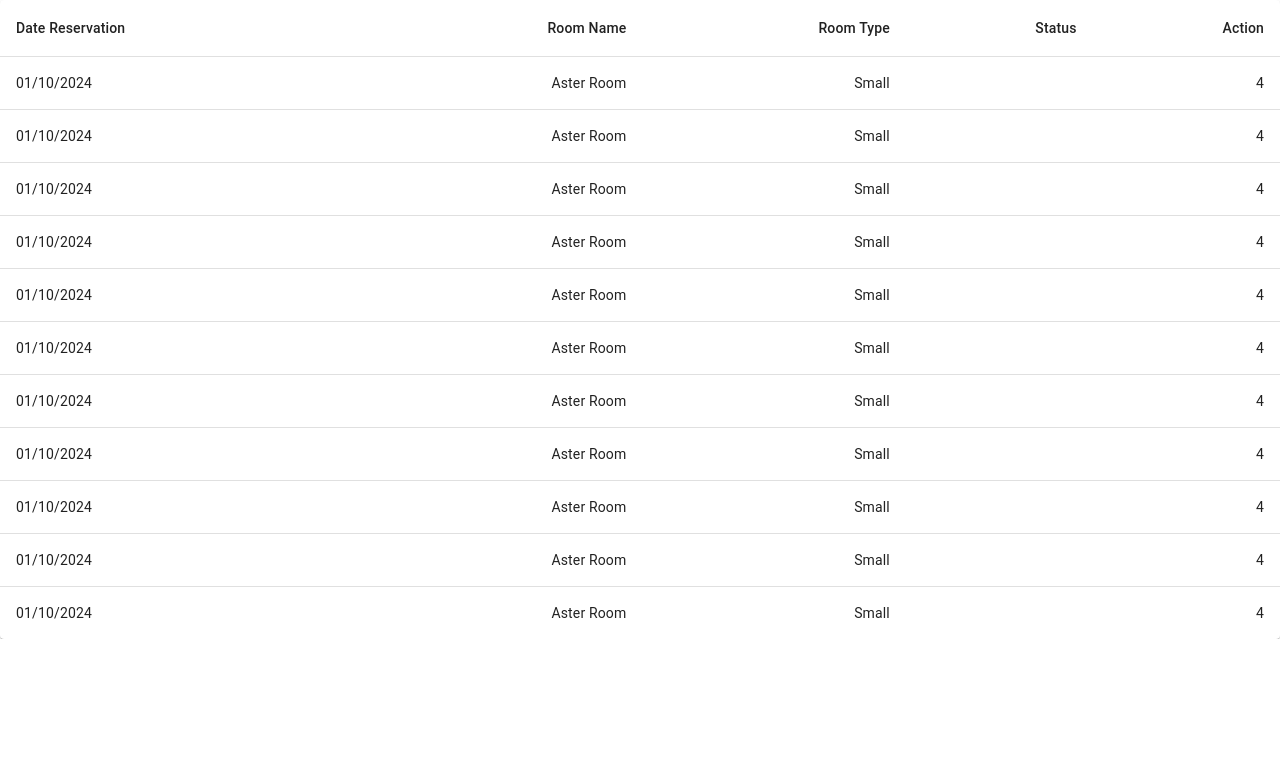
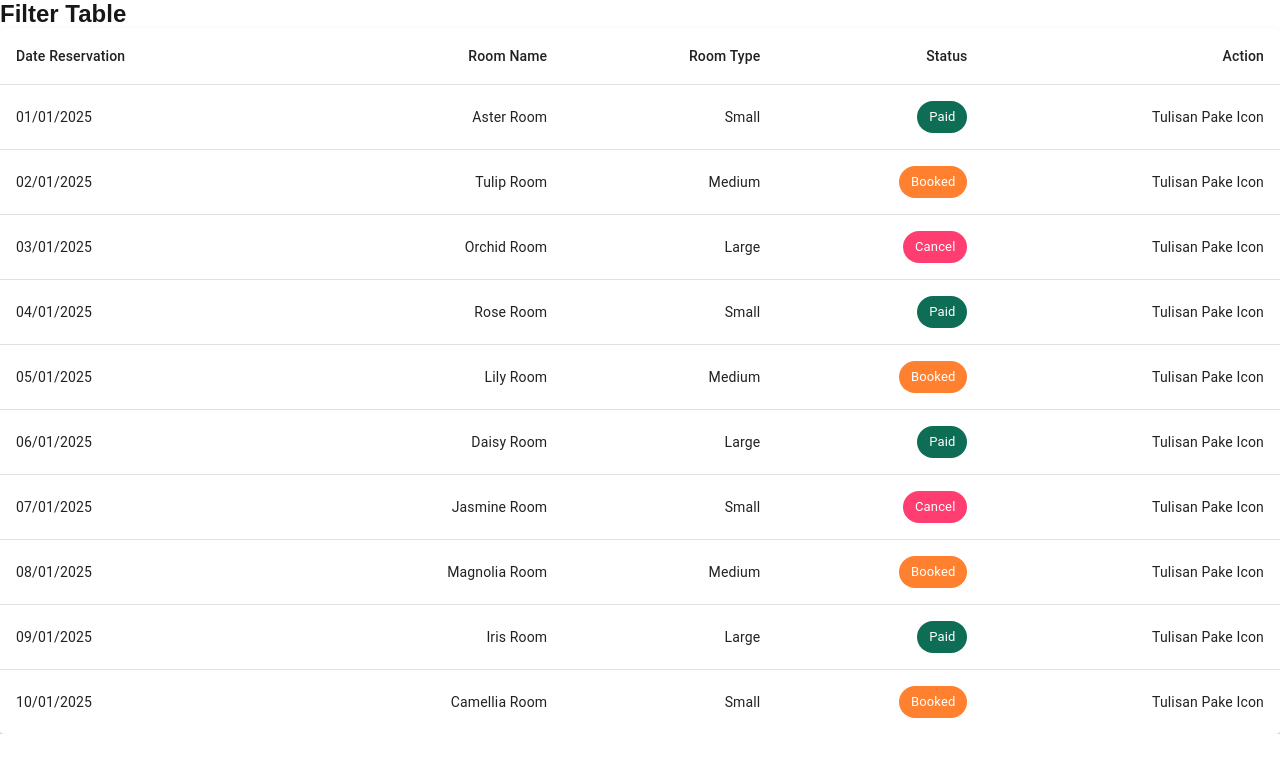
Before and after one commit to jhonrynto/final-project-1, a Next.js app: page /report in a window 1280 px wide. Shown: the top 772 px of the page. Built offline with nearby package versions, Linux system fonts and the light colour scheme.

Commit message:
update page report 1

```diff
--- a/src/app/report/page.jsx
+++ b/src/app/report/page.jsx
@@ -1,33 +1,23 @@
-import * as React from 'react';
-import Table from '@mui/material/Table';
-import TableBody from '@mui/material/TableBody';
-import TableCell from '@mui/material/TableCell';
-import TableContainer from '@mui/material/TableContainer';
-import TableHead from '@mui/material/TableHead';
-import TableRow from '@mui/material/TableRow';
-import Paper from '@mui/material/Paper';
+import * as React from "react";
+import {
+  Table,
+  TableBody,
+  TableContainer,
+  TableHead,
+  TableRow,
+  TableCell,
+  Paper,
+} from "@mui/material";
 
-function createData(name, calories, fat, carbs, protein) {
-  return { name, calories, fat, carbs, protein };
-}
+import { rooms } from "@/data/rooms";
+import ChipCustom from "@/components/ChipCustom";
+import FilterTable from "@/components/FilterTable";
 
-const rows = [
-  createData('01/10/2024', 'Aster Room', 'Small', '', 4.0),
-  createData('01/10/2024', 'Aster Room','Small', '', 4.0),
-  createData('01/10/2024', 'Aster Room','Small', '', 4.0),
-  createData('01/10/2024', 'Aster Room','Small', '', 4.0),
-  createData('01/10/2024', 'Aster Room','Small', '', 4.0),
-  createData('01/10/2024', 'Aster Room','Small', '', 4.0),
-  createData('01/10/2024', 'Aster Room','Small', '', 4.0),
-  createData('01/10/2024', 'Aster Room','Small', '', 4.0),
-  createData('01/10/2024', 'Aster Room','Small', '', 4.0),
-  createData('01/10/2024', 'Aster Room','Small', '', 4.0),
-  createData('01/10/2024', 'Aster Room','Small', '', 4.0),
-//   createData('Eclair', 262, 16.0, 24, 6.0),
-];
 
 export default function BasicTable() {
   return (
+    <div>
+    <FilterTable/>
     <TableContainer component={Paper}>
       <Table sx={{ minWidth: 650 }} aria-label="simple table">
         <TableHead>
@@ -40,22 +30,25 @@ export default function BasicTable() {
           </TableRow>
         </TableHead>
         <TableBody>
-          {rows.map((row) => (
+          {rooms.map((row) => (
             <TableRow
-              key={row.name}
-              sx={{ '&:last-child td, &:last-child th': { border: 0 } }}
+              key={row.id}
+              sx={{ "&:last-child td, &:last-child th": { border: 0 } }}
             >
               <TableCell component="th" scope="row">
-                {row.name}
+                {row.date}
               </TableCell>
-              <TableCell align="right">{row.calories}</TableCell>
-              <TableCell align="right">{row.fat}</TableCell>
-              <TableCell align="right">{row.carbs}</TableCell>
-              <TableCell align="right">{row.protein}</TableCell>
+              <TableCell align="right">{row.roomName}</TableCell>
+              <TableCell align="right">{row.roomType}</TableCell>
+              <TableCell align="right">
+                <ChipCustom data={ row } />
+              </TableCell>
+              <TableCell align="right">Tulisan Pake Icon</TableCell>
             </TableRow>
           ))}
         </TableBody>
       </Table>
     </TableContainer>
+    </div>
   );
 }
--- /dev/null
+++ b/src/components/ChipCustom.jsx
@@ -0,0 +1,18 @@
+import { Chip } from "@mui/material";
+
+export default function ChipCustom({ data }) {
+  return (
+    <Chip
+      label={data.status}
+      sx={{
+        background:
+          data.status === "Booked"
+            ? "#FF802F"
+            : data.status === "Paid"
+            ? "#0d6d55ff"
+            : "#FF3D71",
+        color: "white",
+      }}
+    />
+  );
+}
--- /dev/null
+++ b/src/components/FilterTable.jsx
@@ -0,0 +1,9 @@
+
+
+export default function FilterTable() {
+    return (
+        <div>
+            <h2>Filter Table</h2>
+        </div>
+    )
+}
--- /dev/null
+++ b/src/data/rooms.js
@@ -0,0 +1,72 @@
+export const rooms = [
+  {
+    id: 0,
+    date: "01/01/2025",
+    roomName: "Aster Room",
+    roomType: "Small",
+    status: "Paid",
+  },
+  {
+    id: 1,
+    date: "02/01/2025",
+    roomName: "Tulip Room",
+    roomType: "Medium",
+    status: "Booked",
+  },
+  {
+    id: 2,
+    date: "03/01/2025",
+    roomName: "Orchid Room",
+    roomType: "Large",
+    status: "Cancel",
+  },
+  {
+    id: 3,
+    date: "04/01/2025",
+    roomName: "Rose Room",
+    roomType: "Small",
+    status: "Paid",
+  },
+  {
+    id: 4,
+    date: "05/01/2025",
+    roomName: "Lily Room",
+    roomType: "Medium",
+    status: "Booked",
+  },
+  {
+    id: 5,
+    date: "06/01/2025",
+    roomName: "Daisy Room",
+    roomType: "Large",
+    status: "Paid",
+  },
+  {
+    id: 6,
+    date: "07/01/2025",
+    roomName: "Jasmine Room",
+    roomType: "Small",
+    status: "Cancel",
+  },
+  {
+    id: 7,
+    date: "08/01/2025",
+    roomName: "Magnolia Room",
+    roomType: "Medium",
+    status: "Booked",
+  },
+  {
+    id: 8,
+    date: "09/01/2025",
+    roomName: "Iris Room",
+    roomType: "Large",
+    status: "Paid",
+  },
+  {
+    id: 9,
+    date: "10/01/2025",
+    roomName: "Camellia Room",
+    roomType: "Small",
+    status: "Booked",
+  },
+];
```
